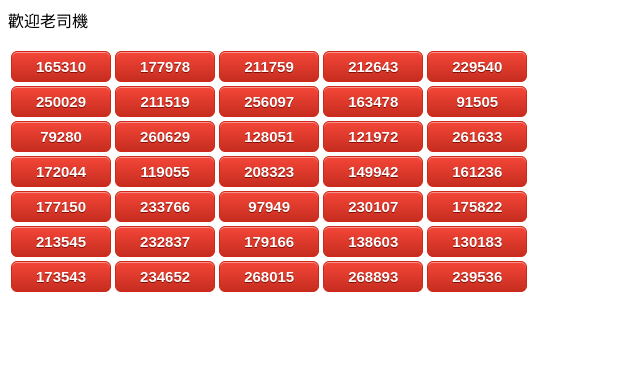
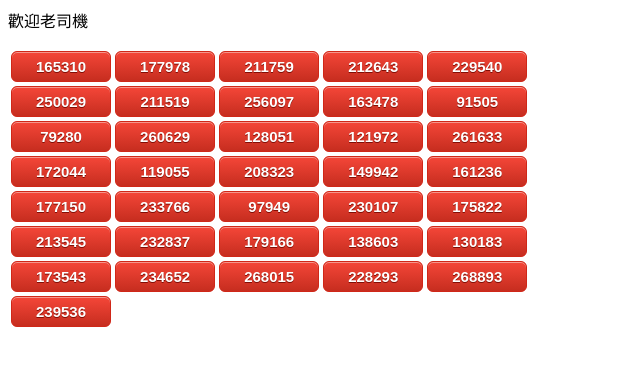
Before and after one commit to RuneeSan/my-first-blog, a Django app: page / in a window 1280 px wide. Shown: the top 366 px of the page, without its empty margins (0-640 px from the left). Run offline with Django 3.2, Linux system fonts and the light colour scheme.

Commit message:
final changes

```diff
--- a/blog/templates/blog/post_list.html
+++ b/blog/templates/blog/post_list.html
@@ -101,10 +101,13 @@
 <td><input class="myButton" type="button" value="173543" onclick="window.open('https://nhentai.net/g/173543/')" />
 <td><input class="myButton" type="button" value="234652" onclick="window.open('https://nhentai.net/g/234652/')" />
 <td><input class="myButton" type="button" value="268015" onclick="window.open('https://nhentai.net/g/268015/')" />
+<td><input class="myButton" type="button" value="228293" onclick="window.open('https://nhentai.net/g/228293/')" />
 <td><input class="myButton" type="button" value="268893" onclick="window.open('https://nhentai.net/g/268893/')" />
+    </tr>
+
+    <tr>
 <td><input class="myButton" type="button" value="239536" onclick="window.open('https://nhentai.net/g/239536/')" />
     </tr>
-
 
     </table>
     </body>
```
